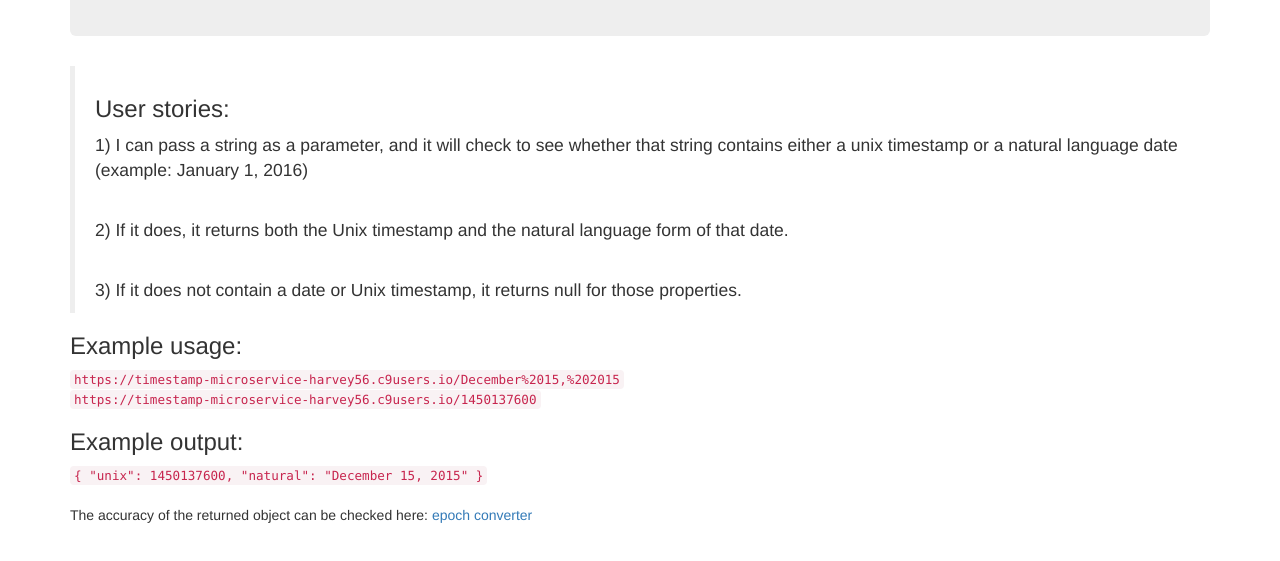
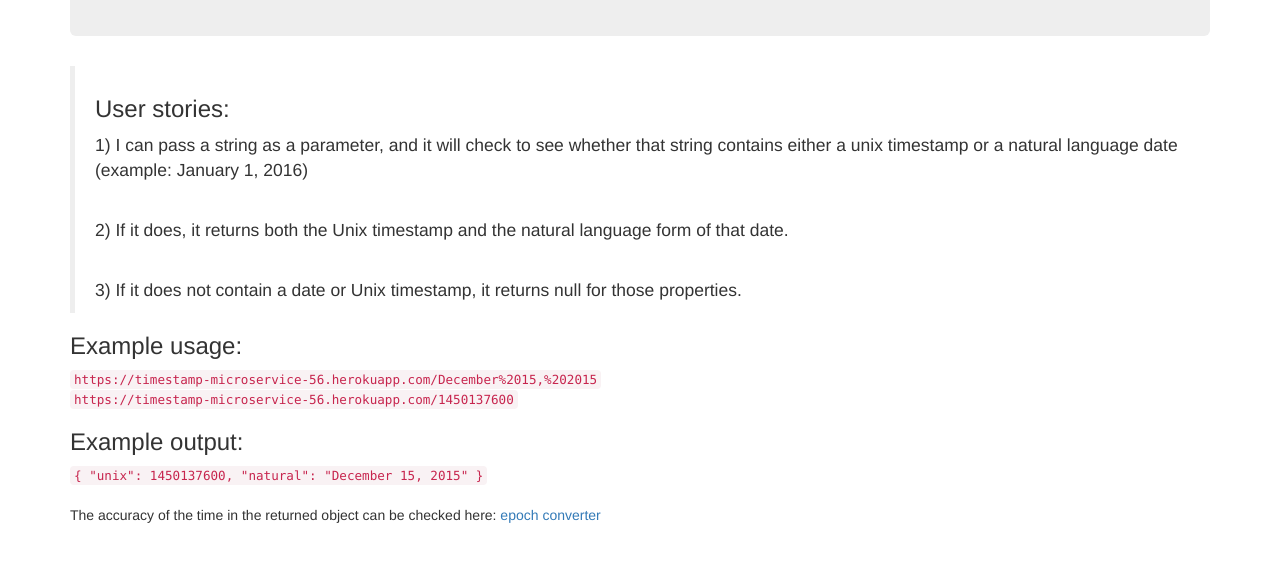
Before and after one commit to harvey56/timestamp_microservice, a website: page views/index.html in a window 1280 px wide. Shown: the part 159-720 px from the top of the page. Drawn offline with nearby package versions, Linux system fonts and the light colour scheme.

Commit message:
api complete

```diff
--- a/views/index.html
+++ b/views/index.html
@@ -24,13 +24,13 @@
         <h3>
             Example usage:
         </h3>
-        <code>https://timestamp-microservice-harvey56.c9users.io/December%2015,%202015</code></br>
-        <code>https://timestamp-microservice-harvey56.c9users.io/1450137600</code>
+        <code>https://timestamp-microservice-56.herokuapp.com/December%2015,%202015</code></br>
+        <code>https://timestamp-microservice-56.herokuapp.com/1450137600</code>
         <h3>
             Example output:
         </h3>
         <code>{ "unix": 1450137600, "natural": "December 15, 2015" }</code></br></br>
-        <p>The accuracy of the returned object can be checked here: <a href="http://www.epochconverter.com/">epoch converter</a></p>
+        <p>The accuracy of the time in the returned object can be checked here: <a href="http://www.epochconverter.com/">epoch converter</a></p>
     </div>
 
 </body>
```
